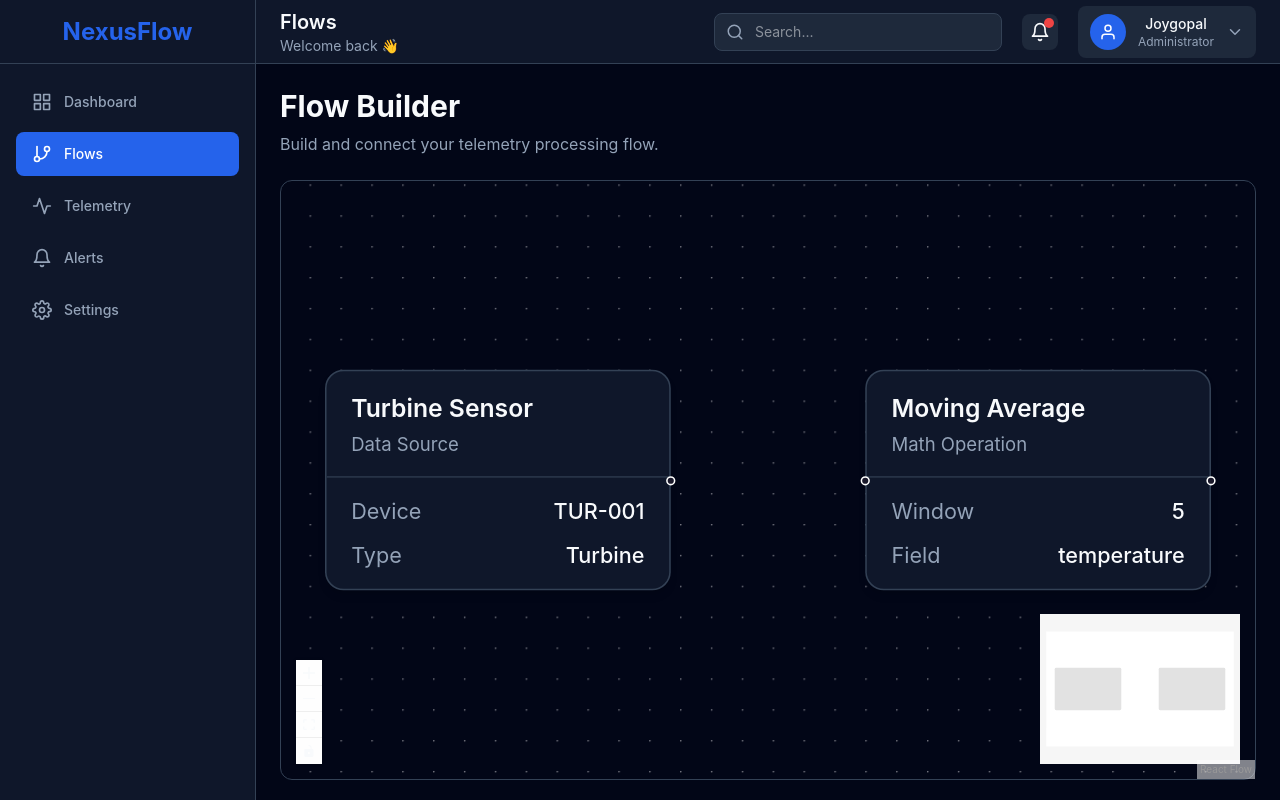
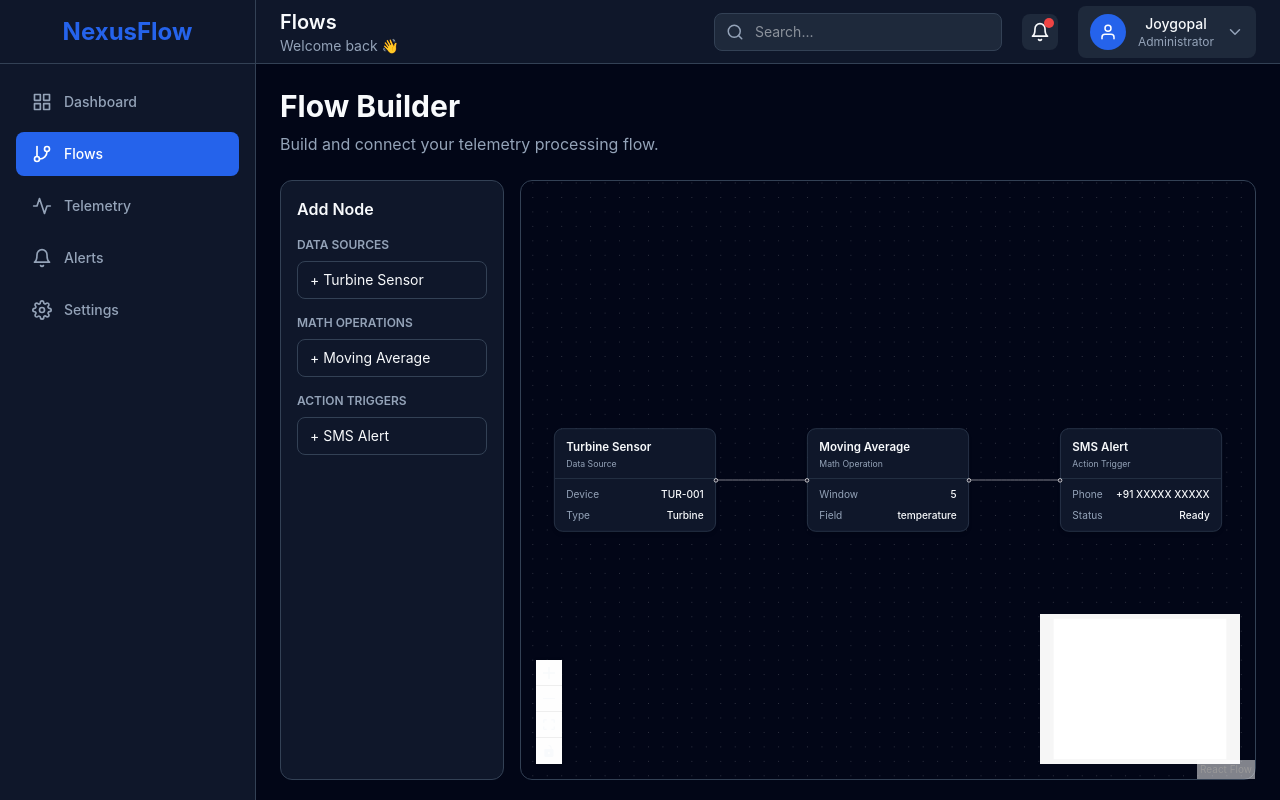
Before and after one commit to joydip62/NexusFlow, a React app in the folder frontend/: page /flows in a window 1280 px wide. Built offline with nearby package versions, Linux system fonts and the light colour scheme; the HTML template or start-up script is replaced by a standard one.

Commit message:
feat: add flow builder node creation and drag support

```diff
--- a/frontend/src/pages/Flow-builder/components/FlowCanvas.jsx
+++ b/frontend/src/pages/Flow-builder/components/FlowCanvas.jsx
@@ -5,53 +5,34 @@ import {
   Controls,
   MiniMap,
   useEdgesState,
-    useNodesState,
 } from "@xyflow/react";
 
 import "@xyflow/react/dist/style.css";
 
 import TurbineSensorNode from "./nodes/TurbineSensorNode";
 import MovingAverageNode from "./nodes/MovingAverageNode";
+import SmsAlertNode from "./nodes/SmsAlertNode";
 
 const nodeTypes = {
   turbineSensor: TurbineSensorNode,
   movingAverage: MovingAverageNode,
+  smsAlert: SmsAlertNode,
 };
 
-const initialNodes = [
+const initialEdges = [
   {
-        id: "turbine-1",
-        type: "turbineSensor",
-        position: {
-            x: 100,
-            y: 150,
+    id: "turbine-to-average",
+    source: "turbine-1",
+    target: "moving-average-1",
   },
-        data: {
-            deviceId: "TUR-001",
-        },
-    },
-
   {
-        id: "moving-average-1",
-        type: "movingAverage",
-        position: {
-            x: 450,
-            y: 150,
-        },
-        data: {
-            window: 5,
-            field: "temperature",
-        },
+    id: "average-to-sms",
+    source: "moving-average-1",
+    target: "sms-alert-1",
   },
 ];
 
-const initialEdges = [];
-
-const FlowCanvas = () => {
-
-    const [nodes, setNodes, onNodesChange] =
-        useNodesState(initialNodes);
-
+const FlowCanvas = ({ nodes, setNodes }) => {
   const [edges, setEdges, onEdgesChange] =
     useEdgesState(initialEdges);
 
@@ -61,9 +42,29 @@ const FlowCanvas = () => {
     );
   };
 
+  const onNodesChange = (changes) => {
+    setNodes((currentNodes) => {
+      let updatedNodes = [...currentNodes];
+
+      changes.forEach((change) => {
+        if (change.type === "position" && change.position) {
+          updatedNodes = updatedNodes.map((node) =>
+            node.id === change.id
+              ? {
+                  ...node,
+                  position: change.position,
+                }
+              : node
+          );
+        }
+      });
+
+      return updatedNodes;
+    });
+  };
+
   return (
-        <div className="h-[600px] w-full rounded-xl border border-border">
-
+    <div className="h-150 w-full rounded-xl border border-border">
       <ReactFlow
         nodes={nodes}
         edges={edges}
@@ -77,7 +78,6 @@ const FlowCanvas = () => {
         <Controls />
         <MiniMap />
       </ReactFlow>
-
     </div>
   );
 };
--- /dev/null
+++ b/frontend/src/pages/Flow-builder/components/NodePalette.jsx
@@ -0,0 +1,56 @@
+const NodePalette = ({ onAddNode }) => {
+  return (
+    <div className="w-56 rounded-xl border border-border bg-surface p-4">
+      <h2 className="mb-4 font-semibold text-text">
+        Add Node
+      </h2>
+
+      {/* Data Sources */}
+      <div className="mb-4">
+        <p className="mb-2 text-xs font-semibold uppercase text-muted">
+          Data Sources
+        </p>
+
+        <button
+          type="button"
+          onClick={() => onAddNode("turbineSensor")}
+          className="w-full rounded-lg border border-border px-3 py-2 text-left text-sm text-text hover:bg-surface"
+        >
+          + Turbine Sensor
+        </button>
+      </div>
+
+      {/* Math Operations */}
+      <div className="mb-4">
+        <p className="mb-2 text-xs font-semibold uppercase text-muted">
+          Math Operations
+        </p>
+
+        <button
+          type="button"
+          onClick={() => onAddNode("movingAverage")}
+          className="w-full rounded-lg border border-border px-3 py-2 text-left text-sm text-text hover:bg-surface"
+        >
+          + Moving Average
+        </button>
+      </div>
+
+      {/* Action Triggers */}
+      <div>
+        <p className="mb-2 text-xs font-semibold uppercase text-muted">
+          Action Triggers
+        </p>
+
+        <button
+          type="button"
+          onClick={() => onAddNode("smsAlert")}
+          className="w-full rounded-lg border border-border px-3 py-2 text-left text-sm text-text hover:bg-surface"
+        >
+          + SMS Alert
+        </button>
+      </div>
+    </div>
+  );
+};
+
+export default NodePalette;
--- /dev/null
+++ b/frontend/src/pages/Flow-builder/components/nodes/SmsAlertNode.jsx
@@ -0,0 +1,53 @@
+import { Handle, Position } from "@xyflow/react";
+
+const SmsAlertNode = ({ data }) => {
+    return (
+        <div className="w-56 rounded-xl border border-border bg-surface shadow-md">
+
+            {/* Header */}
+            <div className="rounded-t-xl border-b border-border px-4 py-3">
+                <h3 className="font-semibold text-text">
+                    SMS Alert
+                </h3>
+
+                <p className="mt-1 text-xs text-muted">
+                    Action Trigger
+                </p>
+            </div>
+
+            {/* Content */}
+            <div className="space-y-2 px-4 py-3">
+
+                <div className="flex justify-between text-sm">
+                    <span className="text-muted">
+                        Phone
+                    </span>
+
+                    <span className="font-medium text-text">
+                        {data?.phone || "+91 74784 55134"}
+                    </span>
+                </div>
+
+                <div className="flex justify-between text-sm">
+                    <span className="text-muted">
+                        Status
+                    </span>
+
+                    <span className="font-medium text-text">
+                        Ready
+                    </span>
+                </div>
+
+            </div>
+
+            {/* Input Handle */}
+            <Handle
+                type="target"
+                position={Position.Left}
+            />
+
+        </div>
+    );
+};
+
+export default SmsAlertNode;
--- a/frontend/src/pages/Flow-builder/pages/FlowBuilderPage.jsx
+++ b/frontend/src/pages/Flow-builder/pages/FlowBuilderPage.jsx
@@ -1,6 +1,67 @@
+import { useState } from "react";
+
 import FlowCanvas from "../components/FlowCanvas";
+import NodePalette from "../components/NodePalette";
+
+const initialNodes = [
+  {
+    id: "turbine-1",
+    type: "turbineSensor",
+    position: {
+      x: 100,
+      y: 150,
+    },
+    data: {
+      deviceId: "TUR-001",
+    },
+  },
+
+  {
+    id: "moving-average-1",
+    type: "movingAverage",
+    position: {
+      x: 450,
+      y: 150,
+    },
+    data: {
+      window: 5,
+      field: "temperature",
+    },
+  },
+
+  {
+    id: "sms-alert-1",
+    type: "smsAlert",
+    position: {
+      x: 800,
+      y: 150,
+    },
+    data: {
+      phone: "+91 XXXXX XXXXX",
+    },
+  },
+];
 
 const FlowBuilderPage = () => {
+  const [nodes, setNodes] = useState(initialNodes);
+
+  const addNode = (type) => {
+    const newNode = {
+      id: `${type}-${Date.now()}`,
+      type,
+      position: {
+        x: 150,
+        y: 300,
+      },
+      data: {},
+    };
+
+    setNodes((currentNodes) => [
+      ...currentNodes,
+      newNode,
+    ]);
+  };
+
   return (
     <section>
       <h1 className="text-3xl font-bold text-text">
@@ -11,8 +72,15 @@ const FlowBuilderPage = () => {
         Build and connect your telemetry processing flow.
       </p>
 
-            <div className="mt-6">
-                <FlowCanvas />
+      <div className="mt-6 flex gap-4">
+        <NodePalette onAddNode={addNode} />
+
+        <div className="flex-1">
+          <FlowCanvas
+            nodes={nodes}
+            setNodes={setNodes}
+          />
+        </div>
       </div>
     </section>
   );
```
Lines whose indentation alone changed are shown as unchanged.
